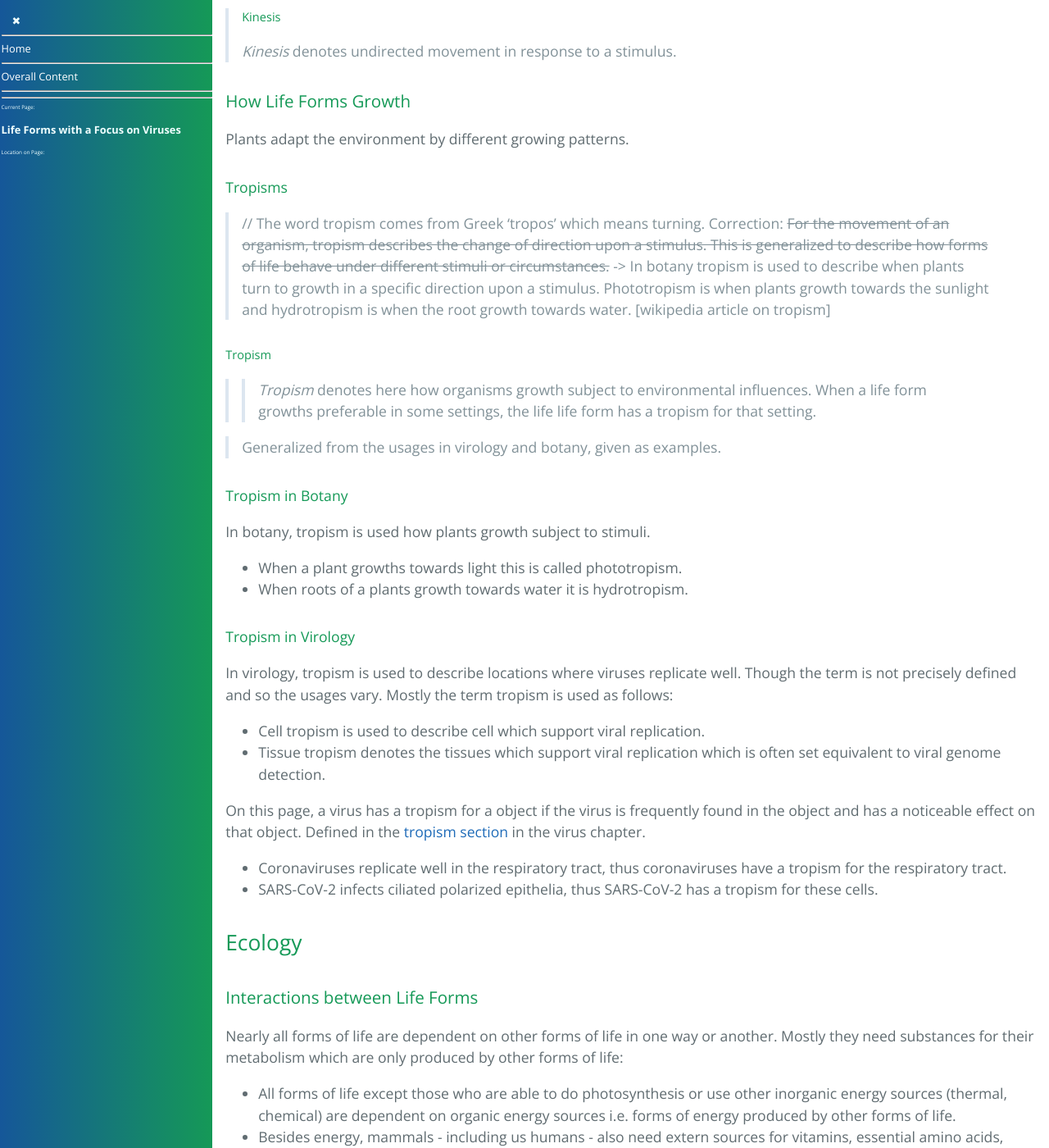
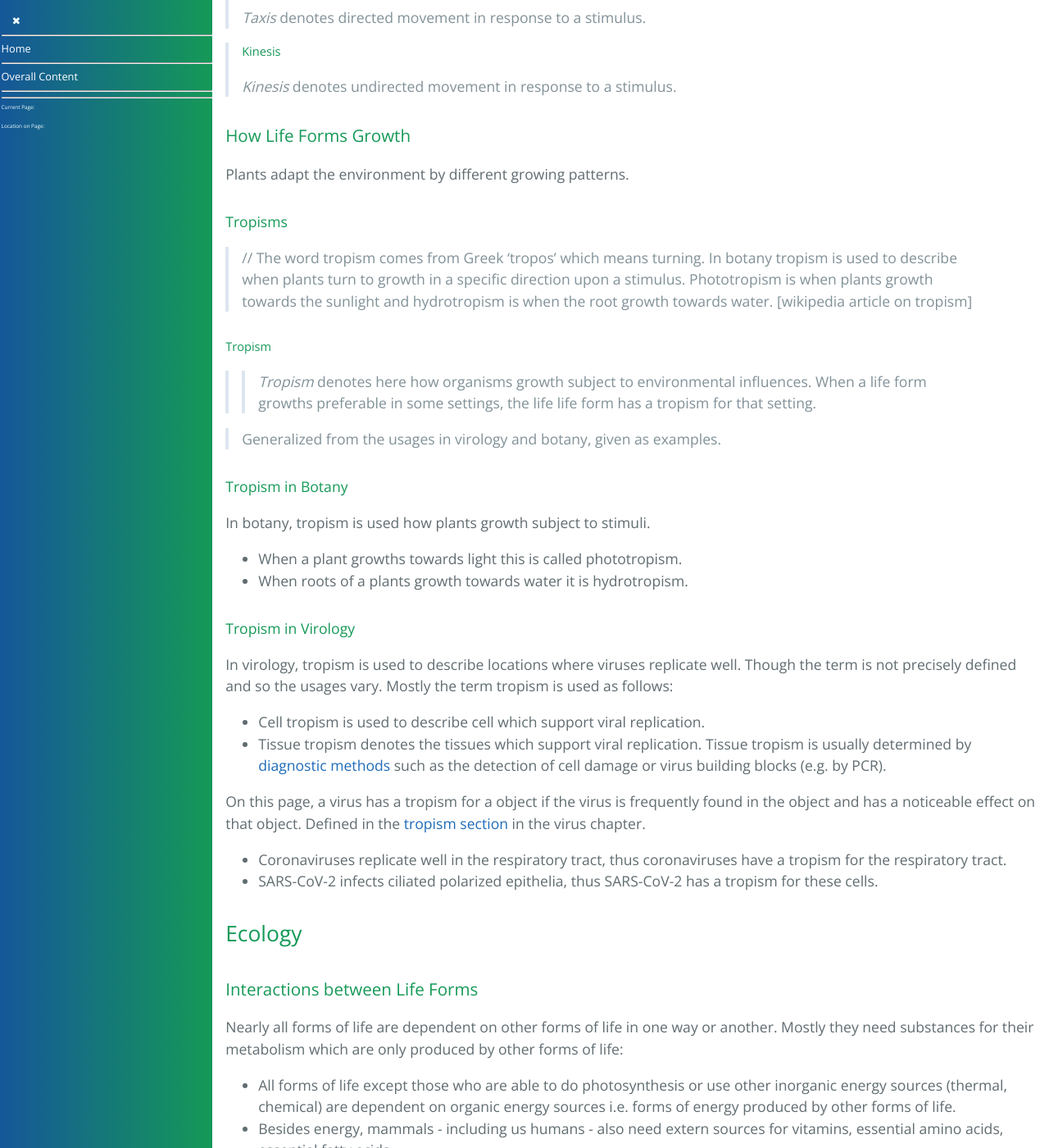
Before and after one commit to forestgrape/coronavirus, a Jekyll site: the page built from 2_biological/life-forms.md, in a window 1280 px wide and 1400 px high, scrolled down 7880 px. Shown: the whole window at 82% size. Built offline with Jekyll 4.4.1, drawn with Linux system fonts in a browser that asks for light colours; our own code applies the rules of GitHub Pages for plain Markdown files; some of the changed text lies outside the part shown.

Commit message:
clarifications

```diff
--- a/2_biological/life-forms.md
+++ b/2_biological/life-forms.md
@@ -271,7 +275,7 @@
 
 
 #### Tropisms
-> // The word tropism comes from Greek 'tropos' which means turning. Correction: ~~For the movement of an organism, tropism describes the change of direction upon a stimulus. This is generalized to describe how forms of life behave under different stimuli or circumstances.~~ -> In botany tropism is used to describe when plants turn to growth in a specific direction upon a stimulus. Phototropism is when plants growth towards the sunlight and hydrotropism is when the root growth towards water. [wikipedia article on tropism]
+> // The word tropism comes from Greek 'tropos' which means turning. In botany tropism is used to describe when plants turn to growth in a specific direction upon a stimulus. Phototropism is when plants growth towards the sunlight and hydrotropism is when the root growth towards water. [wikipedia article on tropism]
 
 ##### Tropism
 >> *Tropism* denotes here how organisms growth subject to environmental influences. When a life form growths preferable in some settings, the life life form has a tropism for that setting.
@@ -286,7 +290,7 @@
 #### Tropism in Virology
 In virology, tropism is used to describe locations where viruses replicate well. Though the term is not precisely defined and so the usages vary. Mostly the term tropism is used as follows:
 * Cell tropism is used to describe cell which support viral replication.
-* Tissue tropism denotes the tissues which support viral replication which is often set equivalent to viral genome detection.
+* Tissue tropism denotes the tissues which support viral replication. Tissue tropism is usually determined by [diagnostic methods](./../3_medical/diagnosis_and_viral_load.md) such as the detection of cell damage or virus building blocks (e.g. by PCR).
 
 On this page, a virus has a tropism for a object if the virus is frequently found in the object and has a noticeable effect on that object. Defined in the [tropism section](./viruses.md#tropism) in the virus chapter.
 * Coronaviruses replicate well in the respiratory tract, thus coronaviruses have a tropism for the respiratory tract.
@@ -349,9 +353,9 @@
 
 
 #### Mechanism to Control Interactions
-Most life forms have have some mechanisms to keep their metabolism balance and control their environment interactions. These mechanisms form the [balance and control system](../4_immunological/concepts_of_immunology.md). One part of the balance system is the immune system.
+Most life forms have have some mechanisms to keep their metabolism balance and control their environment interactions.  One part of the balance system is the [immune system](../4_immunological/concepts_of_immunology.md).
 
-A simple and effective way to control environment interactions, is shielding the metabolism by (semipermeable) membranes. The membranes evolved vary in permeability, thickness and rigidity.
+A simple and effective way to control environment interactions, is shielding the metabolism by membranes. The membranes evolved vary in permeability, thickness and rigidity.
 
 
 ### Locations of Living
```
Also changed, not shown: other parts of 2_biological/life-forms.md (+4 -0 lines).
